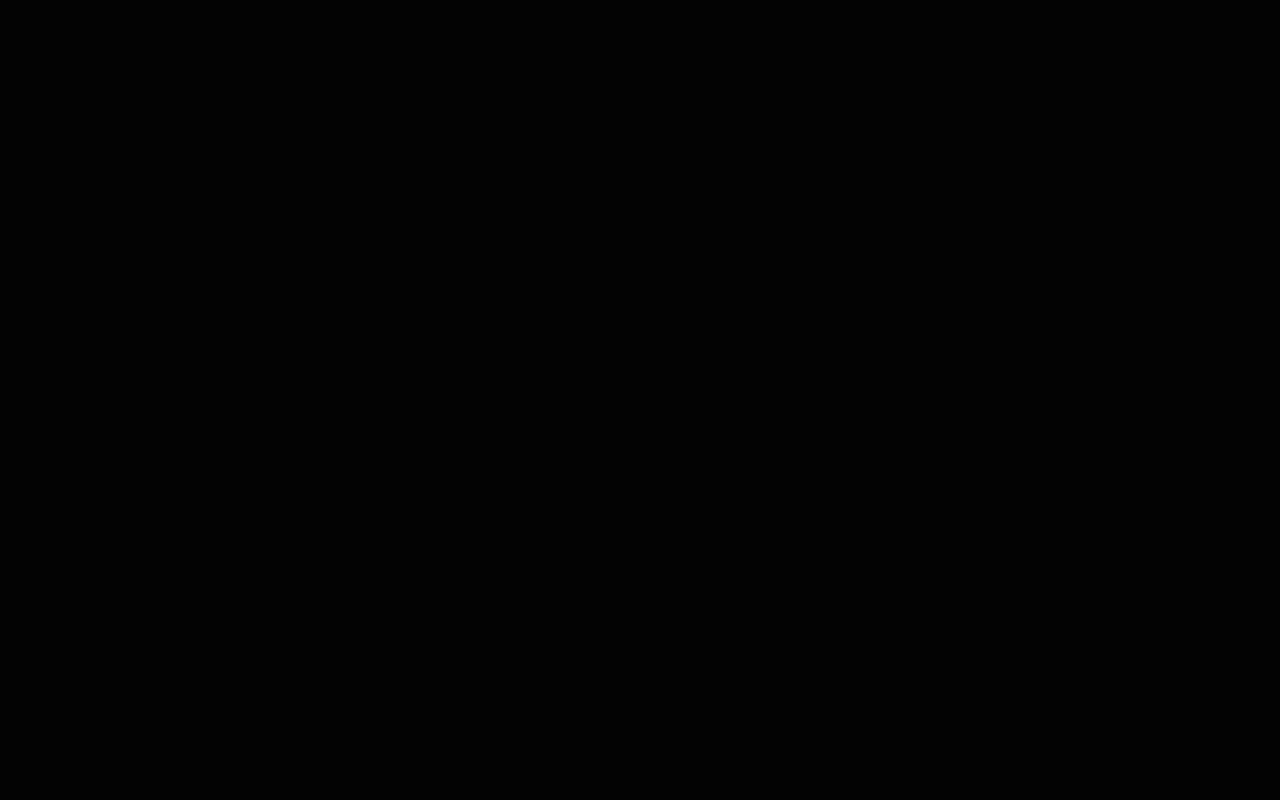
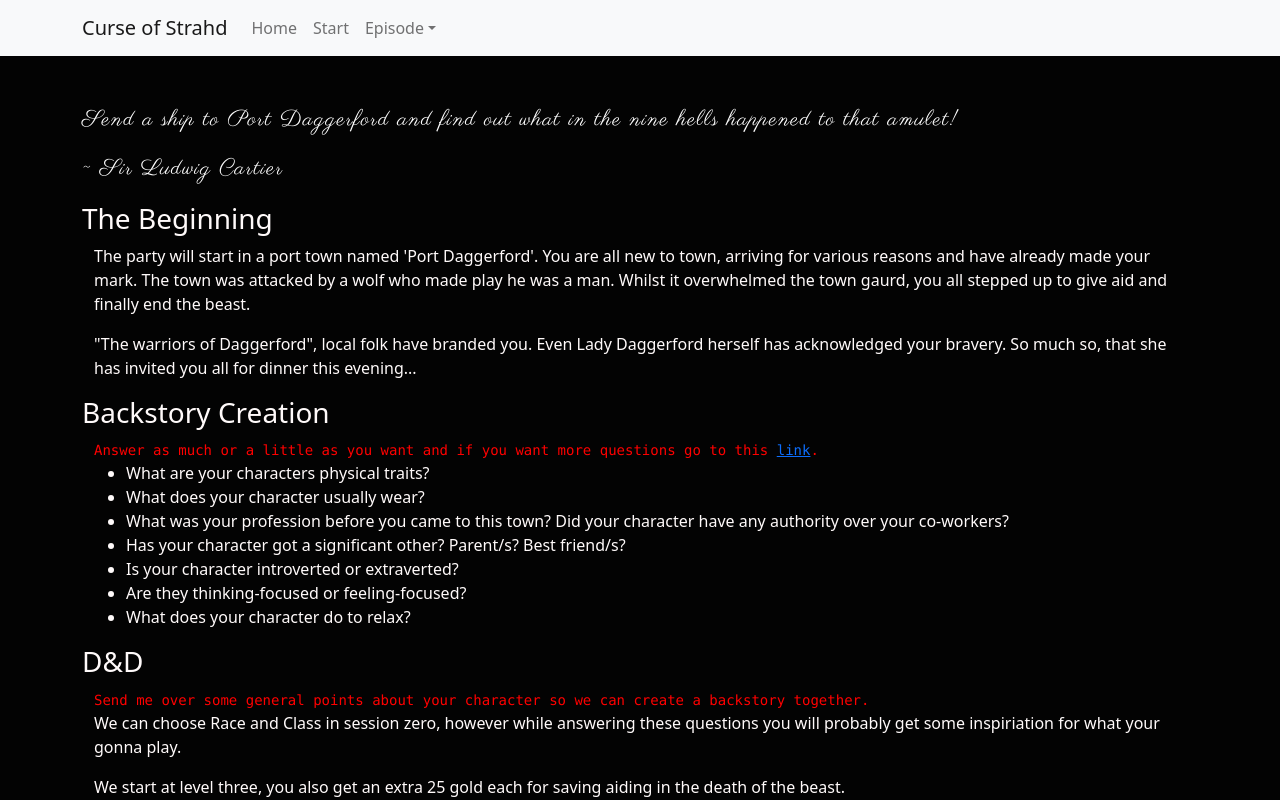
Before and after one commit to luke-dowling/CoS, a React (Create React App) app: page /cos/start in a window 1280 px wide. Shown: the top 800 px of the page. Built offline with nearby package versions, Linux system fonts and the light colour scheme.

Commit message:
added correct routing

```diff
--- a/package.json
+++ b/package.json
@@ -8,7 +8,9 @@
     "@testing-library/react": "^11.2.7",
     "@testing-library/user-event": "^12.8.3",
     "react": "^17.0.2",
+    "react-bootstrap": "^2.0.1",
     "react-dom": "^17.0.2",
+    "react-router-dom": "^5.3.0",
     "react-scripts": "4.0.3",
     "web-vitals": "^1.1.2"
   },
--- a/src/components/App.jsx
+++ b/src/components/App.jsx
@@ -7,9 +7,9 @@
   return (
     <BrowserRouter>
       <Switch>
-        <Route exact path="/" component={Home} />
-        <Route exact path="/start" component={Start} />
-        <Route exact path="/episode-one" component={EpOne} />
+        <Route exact path="/cos/" component={Home} />
+        <Route exact path="/cos/start" component={Start} />
+        <Route exact path="/cos/episode-one" component={EpOne} />
       </Switch>
     </BrowserRouter>
   );
--- a/src/components/Navigation.jsx
+++ b/src/components/Navigation.jsx
@@ -9,12 +9,12 @@
         <Navbar.Toggle aria-controls="basic-navbar-nav" />
         <Navbar.Collapse id="basic-navbar-nav">
           <Nav className="me-auto">
-            <Nav.Link href="/">Home</Nav.Link>
+            <Nav.Link href="/cos/">Home</Nav.Link>
 
-            <Nav.Link href="/start">Start</Nav.Link>
+            <Nav.Link href="/cos/start">Start</Nav.Link>
 
             <NavDropdown title="Episode" id="basic-nav-dropdown">
-              <NavDropdown.Item href="/episode-one">
+              <NavDropdown.Item href="/cos/episode-one">
                 Episode One
               </NavDropdown.Item>
             </NavDropdown>
```
Also changed, not shown: 1 other file (tests, documents, lock files or other folders).
